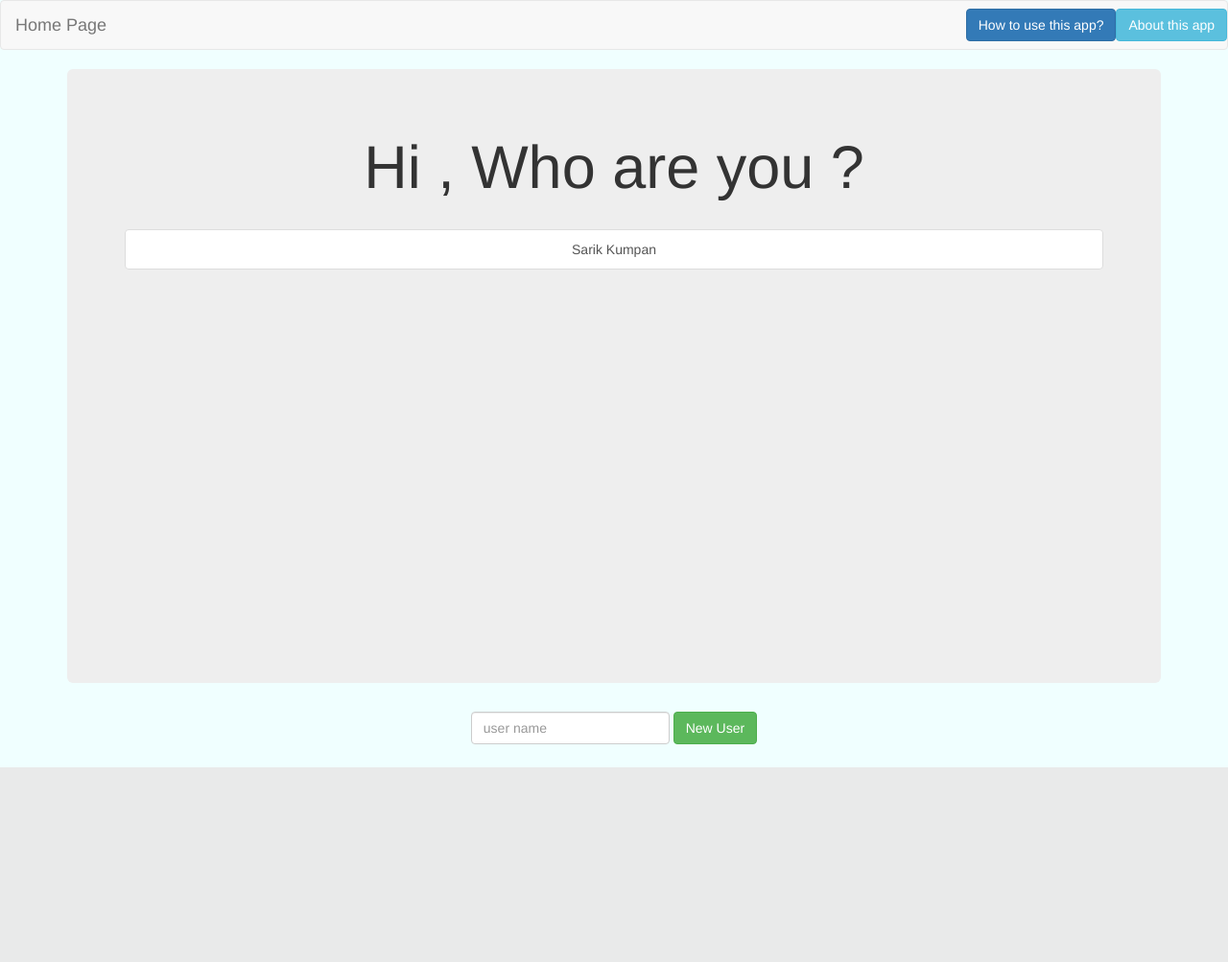
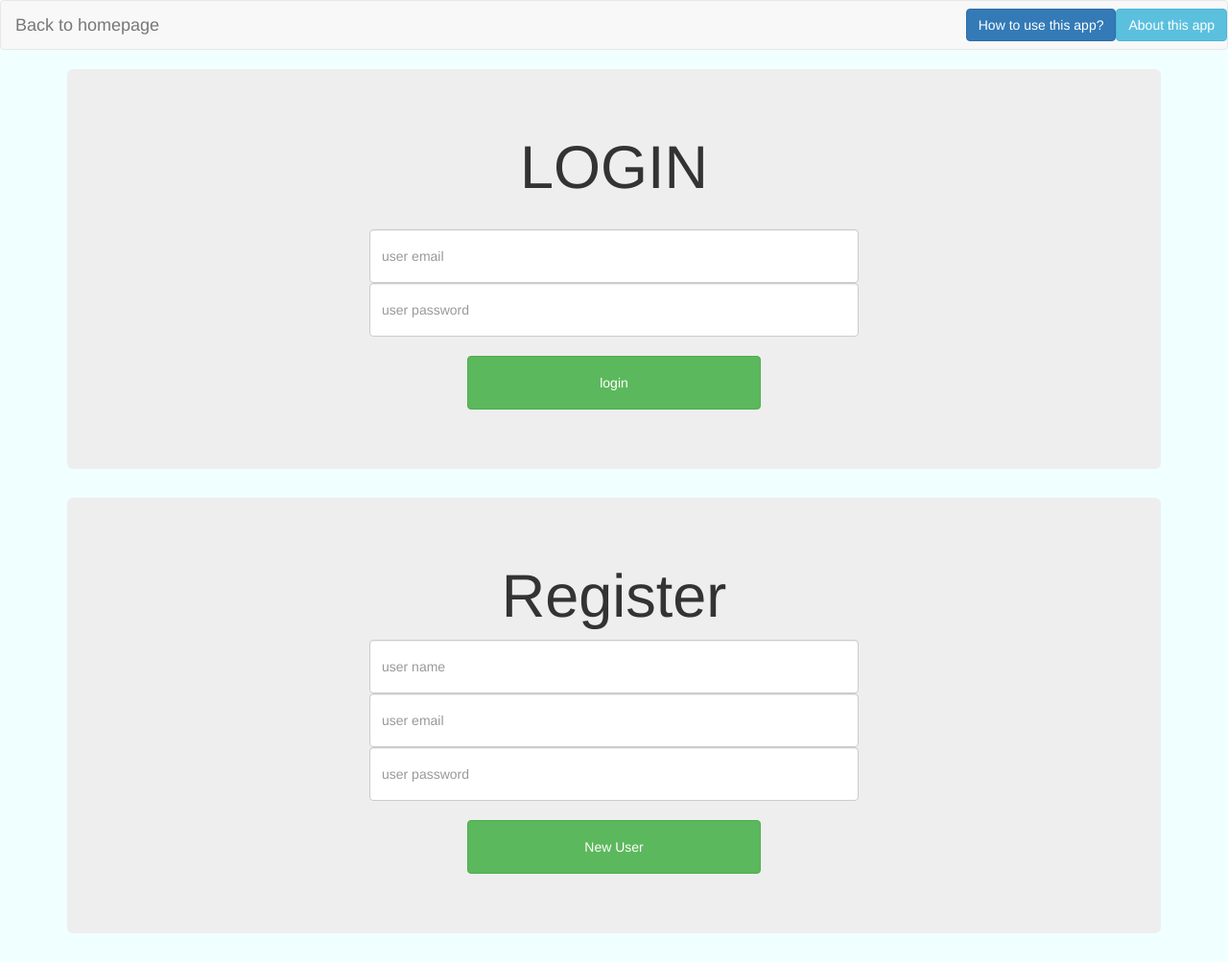
Before and after one commit to poklonas/django_5810164, a Django app: page /schedule/ in a window 1280 px wide. Shown: the whole page at 96% size. Before the commit the page ends 800 px from the top, so only its background shows below. Run offline with Django 3.2, Linux system fonts and the light colour scheme; data comes from the database, SQL or seed files in the repository; both versions use the stored data as it was after the commit; some libraries are stand-ins or nearby versions.

Commit message:
update app schedule

```diff
--- a/homepage/templates/homepage/index.html
+++ b/homepage/templates/homepage/index.html
@@ -10,8 +10,7 @@
 <ul class="menu_bar">
   <li  class="menu_bar"><a class="active" href="{% url 'homepage:index' %}">Home</a></li>
   <li  class="menu_bar"><a href="http://a5810164.blogspot.com/">My Blog</a></li>
-  <li  class="menu_bar"><a href="https://sarik_kumpan@bitbucket.org/sarik_kumpan/django-project.git">My Bitbucket</a></li>
-  <li  class="menu_bar"><a href="https://github.com/poklonas/django_5810164">My GitHub</a></li>
+  <li  class="menu_bar"><a href="https://github.com/poklonas">My GitHub</a></li>
 </ul>
 
 <div class="show_app">
--- a/schedule/models.py
+++ b/schedule/models.py
@@ -2,6 +2,7 @@ from django.db import models
 
 class User(models.Model):
     name = models.CharField(max_length=60)
+    mail = models.EmailField(default="")
 
     def __str__(self):
         return self.name
--- a/schedule/templates/schedule/confirm_add.html
+++ b/schedule/templates/schedule/confirm_add.html
@@ -61,8 +61,8 @@
             </div>
 
             <center>
-    			<input type="submit" style="width:40%;height:15%" class="btn-primary" value="Yes" formaction="{% url 'schedule:add_new_activity' user_id=user.pk %}" ></input>
-    			<input type="submit" style="width:40%;height:15%" class="btn-danger" value="No" formaction="{% url 'schedule:user_page' user_id=user.pk %}" ></input>
+    			<input type="submit" style="width:40%;height:15%" id="yes_input" class="btn-primary" value="Yes" formaction="{% url 'schedule:add_new_activity' user_id=user.pk %}" ></input>
+    			<input type="submit" style="width:40%;height:15%" id="no_input" class="btn-danger" value="No" formaction="{% url 'schedule:user_page' user_id=user.pk %}" ></input>
     	    </center>
     	</form>
 </div>
--- a/schedule/templates/schedule/homepage.html
+++ b/schedule/templates/schedule/homepage.html
@@ -1,11 +1,11 @@
 <html>
 <head>
-    {% load static %}
 	<title>schedule</title>
-	<link rel="stylesheet" href="https://maxcdn.bootstrapcdn.com/bootstrap/3.3.7/css/bootstrap.min.css">
+	{% load static %}
+	<link href="/static/bootstrap/css/bootstrap.min.css" rel="stylesheet">
     <script src="https://ajax.googleapis.com/ajax/libs/jquery/3.2.1/jquery.min.js"></script>
     <script src="https://maxcdn.bootstrapcdn.com/bootstrap/3.3.7/js/bootstrap.min.js"></script>
-    <link rel="stylesheet" type="text/css" href="{% static 'schedule/base.css' %}">
+    <link href="/static/base.css" rel="stylesheet">
 </head>
 
 <body>
@@ -13,7 +13,7 @@
  <nav class="navbar navbar-default">
   <div class="container-fluid">
     <div class="navbar-header">
-      <a class="navbar-brand" href="/">Home Page</a>
+      <a class="navbar-brand" href="/">Back to homepage</a>
     </div>
   	<button type="button" class="btn btn-info navbar-btn navbar-right" data-toggle="modal" data-target="#about">About this app</button>
   	<button type="button" class="btn btn-primary navbar-btn navbar-right" data-toggle="modal" data-target="#how_to">How to use this app?</button>
@@ -22,25 +22,44 @@
 </nav>
 
 <center>
+
 <div class="container">
- <div class="jumbotron" style="overflow-y:scroll;height:80%">
-    <h1>Hi , Who are you ?</h1>
+ <div class="jumbotron">
+    <h1>LOGIN</h1>
+	{% if error_messege_login %}
+      <div class="alert alert-warning">
+            <strong>Error!  :   {{error_messege_login}} </strong>
+      </div>
+	{% endif %}
     <br>
-    <div class="list-group" id="user_list">
-    {% for user in user_list %}
-        <a id='{{user.pk}}' href="{% url 'schedule:user_page' user_id=user.pk %}" class="list-group-item">{{ user.name }}</a>
-    {% endfor %}
+    <div>
+		<form method="post" class="form">
+        	{% csrf_token %}
+		 	<input class="form-control" id="login_email" type="email" name="login_email" placeholder="user email" required style="width:50%;height:7%">
+		 	<input class="form-control" id="login_pass" type="password" name="login_password" placeholder="user password" required style="width:50%;height:7%"><br>
+			<input formaction="{% url 'schedule:home_page' %}" class="btn btn-success" type="submit" value="login" style="width:30%;height:7%">
+    	</form>
     </div>
 </div>
 </div>
 
 <div class="container">
-	<form method="post" class="form-inline">
-        {% csrf_token %}
-		 <input class="form-control" id="new_user" type="text" name="user_name" placeholder="user name" required>
-		<input class="btn btn-success" type="submit" value="New User">
+ <div class="jumbotron">
+    <h1>Register</h1>
+	{% if error_messege_new_user %}
+      <div class="alert alert-warning">
+            <strong>Error!  :   {{error_messege_new_user}} </strong>
+      </div>
+	{% endif %}
+	<form method="post" class="form">
+         {% csrf_token %}
+		 <input class="form-control" id="new_user" type="text" name="user_name" placeholder="user name" required style="width:50%;height:7%">
+		 <input class="form-control" id="new_email" type="email" name="email" placeholder="user email" required style="width:50%;height:7%">
+		 <input class="form-control" id="new_pass" type="password" name="password" placeholder="user password" required style="width:50%;height:7%">
+		 <br>
+		<input formaction="{% url 'schedule:create_user' %}" class="btn btn-success" type="submit" value="New User" style="width:30%;height:7%">
     </form>
-    </div>
+</div>
 </div>
 </center>
 
@@ -81,9 +100,9 @@
           <h4 class="modal-title">How to use this app ?</h4>
         </div>
         <div class="modal-body">
-          <p>First : make new your user by fill user-name and then click ' New User ' button then wait a second</p><br>
-          <img src="{% static "schedule/01.png" %}" alt="01" style="width: 50%; height: 10%"/>
-          <p>Second : you will see you user-name in center browser click to enter you table time</p>
+          <p>First : make new your user by fill user-name email and password and then click ' New User ' button then wait a second</p><br>
+          <img src="{% static "schedule/01.png" %}" alt="01" style="width: 100%; height: 40%"/>
+          <p>Second : login by fill your email and password</p>
           <img src="{% static "schedule/02.png" %}" alt="02" style="width: 100%; height: 40%"/>
           <p>Thrid : You come to user page. and want to add activity  you must fill imformation look like this and click new button. pythic is name of activity and 6 mean start at 6.00 am and 2 mean activity has spend 2 hr . last monday is a day of this activity</p>
  		  <img src="{% static "schedule/03.png" %}" alt="03" style="width: 100%; height: 40%"/>
--- a/schedule/urls.py
+++ b/schedule/urls.py
@@ -7,5 +7,7 @@ urlpatterns = [
     url(r'^$', views.home_page, name='home_page'),
     url(r'^(?P<user_id>[0-9]+)$', views.user_page, name='user_page'),
     url(r'^(?P<user_id>[0-9]+)/add_new_activity$', views.add_new_activity, name='add_new_activity'),
-    url(r'^(?P<user_id>[0-9]+)/confirm_delete$', views.confirm_delete, name='confirm_delete')
+    url(r'^(?P<user_id>[0-9]+)/confirm_delete$', views.confirm_delete, name='confirm_delete'),
+    url(r'^create_user$', views.create_user, name='create_user'),
+    url(r'^logout$', views.logout_views, name='logout'),
 ]
--- a/schedule/views.py
+++ b/schedule/views.py
@@ -1,14 +1,43 @@
 from django.shortcuts import render, redirect
 from schedule.models import User, Activity
 from django.urls import reverse
+from django.contrib.auth.decorators import login_required
+from django.contrib.auth.models import User as User_id
+from django.contrib.auth import authenticate, login, logout
 
 
 ''' if this page has value from form it will creat a user object
 	and redirect to it self '''
 def home_page(request):
-    user_list = User.objects.all()
-    if request.method == 'POST':
-        user = User.objects.create(name=request.POST['user_name'])
+    if request.user.is_authenticated:
+        user_pk = (User.objects.get(mail=request.user.email)).pk
+        return redirect(reverse('schedule:user_page', kwargs={'user_id':user_pk}))
+    else:
+        if request.method == 'POST':
+            email = request.POST['login_email']
+            password = request.POST['login_password']
+            user_name = User_id.objects.get(email=email.lower()).username
+            user = authenticate(username=user_name, password=password)
+            if user is not None:
+                user_pk = (User.objects.get(mail=email)).pk
+                login(request, user)
+                return redirect(reverse('schedule:user_page', kwargs={'user_id':user_pk}))
+            else:
+                return render(request, 'schedule/homepage.html', {'error_messege_login':"email or password was worng"})
+        return render(request, 'schedule/homepage.html')
+
+def logout_views(request):
+    logout(request)
+    return redirect(reverse('schedule:home_page'))
+
+def create_user(request):
+    new_email = request.POST['email']
+    user_name = request.POST['user_name']
+    user_pass = request.POST['password']
+    try: # if error that mean dont have any user object which have mail = new mail
+        check_user_email = User.objects.get(mail=new_email)
+    except: # so make it new one
+        user = User.objects.create(name=user_name, mail=new_email)
         user.save()
         generate_activity_for_first_time_of_user('Monday', user.pk)
         generate_activity_for_first_time_of_user('Tuesday', user.pk)
@@ -17,8 +46,12 @@ def home_page(request):
         generate_activity_for_first_time_of_user('Friday', user.pk)
         generate_activity_for_first_time_of_user('Saturday', user.pk)
         generate_activity_for_first_time_of_user('Sunday', user.pk)
+        new_id = User_id.objects.create_user(user_name,
+                                             new_email,
+                                             user_pass)
+        new_id.save()
         return redirect(reverse('schedule:home_page'))
-    return render(request, 'schedule/homepage.html', {'user_list': user_list})
+    return render(request, 'schedule/homepage.html', {'error_messege_new_user':"That email was alredy used"})
 
 def generate_activity_for_first_time_of_user(day, user_id):
     user = User.objects.get(pk=user_id)
@@ -27,36 +60,47 @@ def generate_activity_for_first_time_of_user(day, user_id):
                                 time=count,
                                 day=day)
 
+def check_email_login(request, user_page_mail):
+    return (request.user.email == user_page_mail)
+
+@login_required(login_url='/schedule')
 def user_page(request, user_id):
     user = User.objects.get(pk=user_id)
-    return render(request, 'schedule/userpage.html', {'user': user})
+    if(check_email_login(request, user.mail)):
+        return render(request, 'schedule/userpage.html', {'user': user})
+    else:
+        return render(request, 'schedule/logoutpage.html')
 
+@login_required(login_url='/schedule')
 def add_new_activity(request, user_id):
     user = User.objects.get(pk=user_id)
-    start_time = int(request.POST['start_time'])
-    how_many_hour = int(request.POST['how_many_hour'])
-    max_time = start_time + how_many_hour
-    day_in = request.POST['day_selecter']
-    detail_in = request.POST['detail']
-    for count_time in range(start_time, max_time):
-        activity_filter = Activity.objects.get(user=user,
-                                               time=count_time,
-                                               day=day_in,)
-        if(activity_filter.connected): # if True that mean it should remove old activity first
-            reset_same_time_activity_reverse(user_id, count_time, day_in)
+    if(check_email_login(request, user.mail)):
+        start_time = int(request.POST['start_time'])
+        how_many_hour = int(request.POST['how_many_hour'])
+        max_time = start_time + how_many_hour
+        day_in = request.POST['day_selecter']
+        detail_in = request.POST['detail']
+        for count_time in range(start_time, max_time):
+            activity_filter = Activity.objects.get(user=user,
+                                                   time=count_time,
+                                                   day=day_in,)
+            if(activity_filter.connected): # if True that mean it should remove old activity first
+                reset_same_time_activity_reverse(user_id, count_time, day_in)
 
-        if(activity_filter.detail != ""): # if That True that mean it find head of activity
-            reset_same_time_activity_forward(user_id, count_time, day_in, activity_filter.time_left)
+            if(activity_filter.detail != ""): # if That True that mean it find head of activity
+                reset_same_time_activity_forward(user_id, count_time, day_in, activity_filter.time_left)
 
-        activity_filter.setDetail(detail_in)
-        activity_filter.set_time_left(how_many_hour)
-        if(count_time == start_time): # if that is first set it head for make colum span
-            activity_filter.set_connected(False)
-        else:
-            activity_filter.set_connected(True)
-        how_many_hour = how_many_hour - 1
-        activity_filter.save()
-    return redirect(reverse('schedule:user_page', args=[user_id],))
+            activity_filter.setDetail(detail_in)
+            activity_filter.set_time_left(how_many_hour)
+            if(count_time == start_time): # if that is first set it head for make colum span
+                activity_filter.set_connected(False)
+            else:
+                activity_filter.set_connected(True)
+            how_many_hour = how_many_hour - 1
+            activity_filter.save()
+        return redirect(reverse('schedule:user_page', args=[user_id],))
+    else:
+        return render(request, 'schedule/logoutpage.html')
 
 def reset_same_time_activity_reverse(user_id, time, day): #count-down to reset
     user = User.objects.get(pk=user_id)
@@ -104,23 +148,27 @@ def find_head_from_connected(user_id, time, day):
     else:
         return time
 
+@login_required(login_url='/schedule')
 def confirm_delete(request, user_id):
     user = User.objects.get(pk=user_id)
-    start_time = int(request.POST['start_time'])
-    how_many_hour = int(request.POST['how_many_hour'])
-    day_in = request.POST['day_selecter']
-    detail_in = request.POST['detail']
-    max_time = start_time + how_many_hour
-    if(max_time > 24):
-        return render(request, 'schedule/userpage.html',
-                               {'user': user,
-                                'error_messege':"Your select time after 23.00 It cant , please Try another time"})
-    collide = check_has_same_time(user_id, start_time, day_in, how_many_hour)
-    if(collide == []):
-        return add_new_activity(request, user_id)
-    return render(request, 'schedule/confirm_add.html',{'user': user,
-                                                        'collide_time':collide,
-                                                        'day':day_in,
-                                                        'start':start_time,
-                                                        'how_many_hour':how_many_hour,
-                                                        'detail_in':detail_in})
+    if(check_email_login(request, user.mail)):
+        start_time = int(request.POST['start_time'])
+        how_many_hour = int(request.POST['how_many_hour'])
+        day_in = request.POST['day_selecter']
+        detail_in = request.POST['detail']
+        max_time = start_time + how_many_hour
+        if(max_time > 24):
+            return render(request, 'schedule/userpage.html',
+                                   {'user': user,
+                                    'error_messege':"Your select time after 23.00 It cant , please Try another time"})
+        collide = check_has_same_time(user_id, start_time, day_in, how_many_hour)
+        if(collide == []):
+            return add_new_activity(request, user_id)
+        return render(request, 'schedule/confirm_add.html',{'user': user,
+                                                            'collide_time':collide,
+                                                            'day':day_in,
+                                                            'start':start_time,
+                                                            'how_many_hour':how_many_hour,
+                                                            'detail_in':detail_in})
+    else:
+        return render(request, 'schedule/logoutpage.html')
```
Also changed, not shown: schedule/templates/schedule/logoutpage.html (added, +24 -0 lines), schedule/templates/schedule/userpage.html (+3 -4 lines), db.sqlite3, schedule/migrations/0002_user_mail.py (added), schedule/static/schedule/01.png, schedule/static/schedule/02.png, schedule/static/schedule/05.png.
